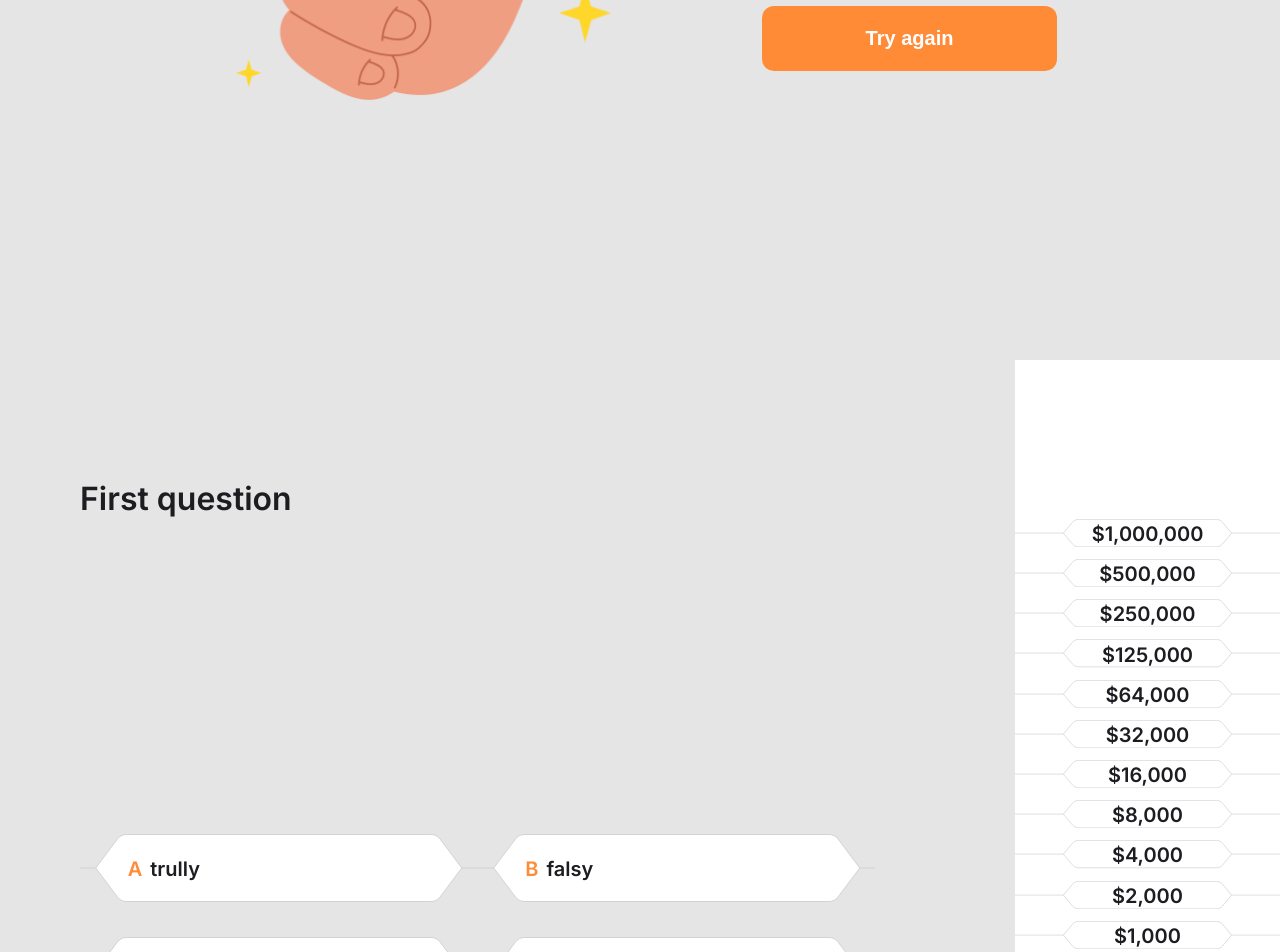
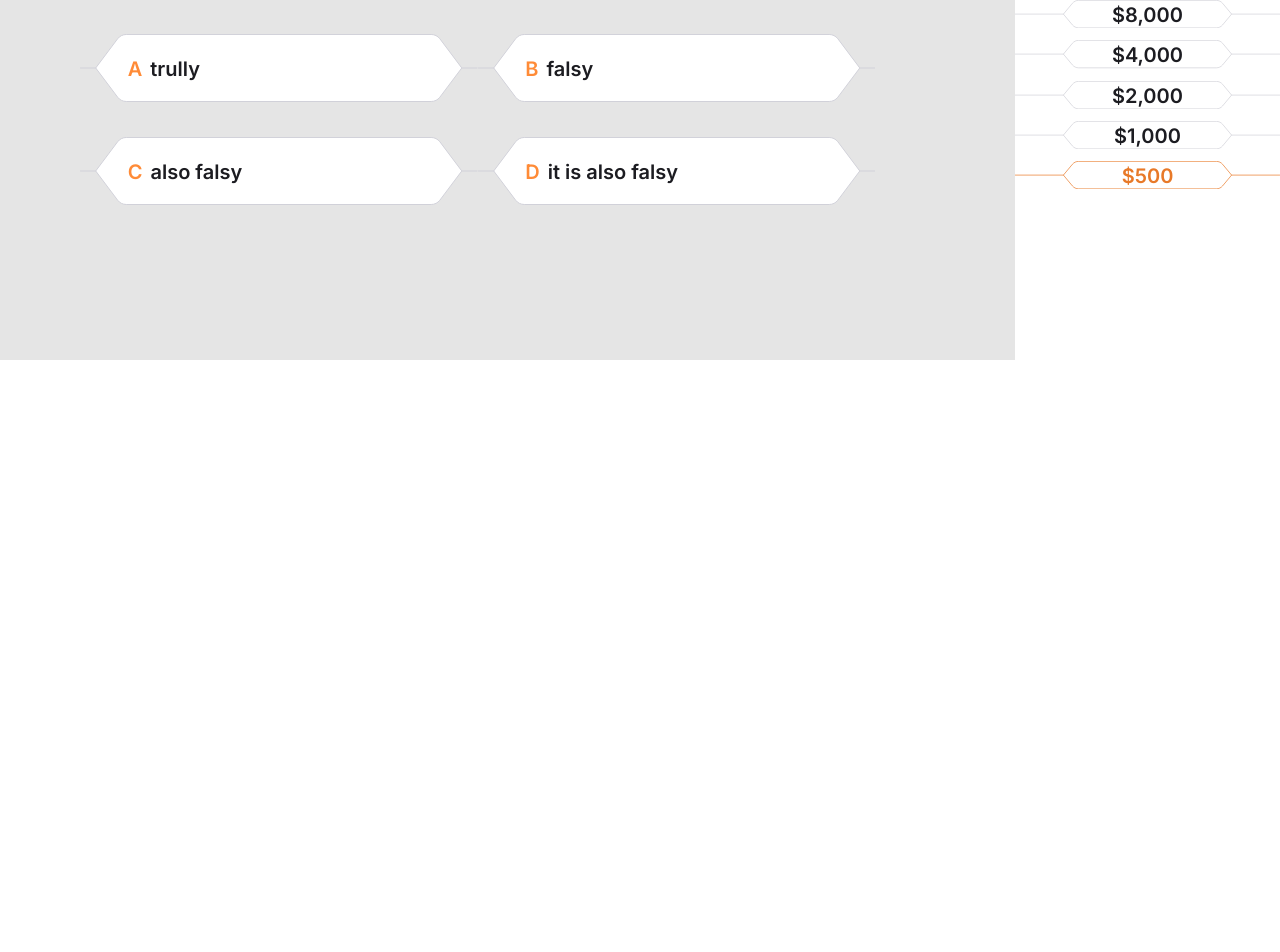
Before and after one commit to YMagrelo/who-want-to-be-millionaire, a React (Create React App) app: page /end in a window 1280 px wide. Shown: the part 440-1392 px from the top of the page. After the commit the page ends 800 px from the top, so only its background shows below. Built offline with nearby package versions, Linux system fonts and the light colour scheme; data requests are answered from the project's data file.

Commit message:
added game logic to GameMainPage

```diff
--- a/db.json
+++ b/db.json
@@ -1,5 +1,6 @@
 {
-  "scoresList": ["500",
+  "scoresList": [
+    "500",
     "1,000",
     "2,000",
     "4,000",
@@ -15,6 +16,7 @@
   "questionsAndAnswers": [
     {
       "id": 0,
+      "winScore": "$0",
       "question": "First question",
       "answers": [
         {
@@ -41,6 +43,7 @@
     },
     {
       "id": 1,
+      "winScore": "$500",
       "question": "Second question",
       "answers": [
         {
@@ -67,6 +70,7 @@
     },
     {
       "id": 2,
+      "winScore": "$1,000",
       "question": "Third question",
       "answers": [
         {
@@ -93,6 +97,7 @@
     },
     {
       "id": 3,
+      "winScore": "$2,000",
       "question": "4 question",
       "answers": [
         {
@@ -119,6 +124,7 @@
     },
     {
       "id": 4,
+      "winScore": "$4,000",
       "question": "5 question",
       "answers": [
         {
@@ -145,6 +151,7 @@
     },
     {
       "id": 5,
+      "winScore": "$8,000",
       "question": "6 question",
       "answers": [
         {
@@ -172,6 +179,7 @@
     {
       "id": 6,
       "question": "7 question",
+      "winScore": "$16,000",
       "answers": [
         {
           "number": "A",
@@ -197,6 +205,7 @@
     },
     {
       "id": 7,
+      "winScore": "$32,000",
       "question": "8 question",
       "answers": [
         {
@@ -223,6 +232,7 @@
     },
     {
       "id": 8,
+      "winScore": "$64,000",
       "question": "9 question",
       "answers": [
         {
@@ -249,6 +259,7 @@
     },
     {
       "id": 9,
+      "winScore": "$125,000",
       "question": "10 question",
       "answers": [
         {
@@ -275,6 +286,7 @@
     },
     {
       "id": 10,
+      "winScore": "$250,000",
       "question": "11 question",
       "answers": [
         {
@@ -301,6 +313,7 @@
     },
     {
       "id": 11,
+      "winScore": "$500,000",
       "question": "12 question",
       "answers": [
         {
--- a/src/components/App/App.jsx
+++ b/src/components/App/App.jsx
@@ -1,23 +1,22 @@
 import React from 'react';
 import './resets.scss';
-import { BrowserRouter, Route } from 'react-router-dom';
+import { BrowserRouter, Route, Switch } from 'react-router-dom';
 import GameStartPage from '../../pages/GameStartPage/GameStartPage';
-import GameEndPage from '../../pages/GameEndPage/GameEndPage';
 import GameMainPage from '../../pages/GameMainPage/GameMainPage';
 
 function App() {
   return (
     <BrowserRouter>
 
-      <Route path="/" exact>
-        <GameStartPage />
-      </Route>
-      <Route path="/end">
-        <GameEndPage />
-      </Route>
-      <Route>
-        <GameMainPage path="/main" />
-      </Route>
+      <Switch>
+        <Route exact path="/">
+          <GameStartPage />
+        </Route>
+        <Route>
+          <GameMainPage path="/main" />
+        </Route>
+      </Switch>
+
     </BrowserRouter>
   );
 }
--- a/src/components/IntroOutroContent/index.jsx
+++ b/src/components/IntroOutroContent/index.jsx
@@ -3,14 +3,14 @@
 import { Link } from 'react-router-dom';
 
 const IntroOutroContent = ({
-  heading, title, buttonText, navigatePath,
+  heading, title, buttonText, navigatePath, handleTryAgainButton,
 }) => (
   <div className="container">
     <img src="/images/introImg.png" alt="greed" className="contentImage" />
     <div className="textBlock">
       <p className="textBlock_heading">{heading}</p>
       <h1 className="textBlock_title">{title}</h1>
-      <Link to={navigatePath}>
+      <Link to={navigatePath} onClick={handleTryAgainButton}>
         <button className="textBlock_button" type="button">{buttonText}</button>
       </Link>
     </div>
--- a/src/components/QuestionsBlock/QuestionsBlock.jsx
+++ b/src/components/QuestionsBlock/QuestionsBlock.jsx
@@ -2,15 +2,28 @@
 import React from 'react';
 import './QuestionsBlock.scss';
 
-const QuestionsBlock = ({ question, answers, handleAnswerClick }) => {
-  console.log('log');
+const classNames = require('classnames');
+
+const QuestionsBlock = ({
+  question, answers, id, winScore, handleAnswerClick, answerButtonStyle,
+}) => {
+  console.log('ljk');
   return (
     <div className="questionsBlock">
       <div className="questionsContainer">
         <h2 className="questionsContainer_questionTitle">{question}</h2>
         <div className="questionsContainer_answersList">
-          {answers.map(({ value, number, isCorrect }) => (
-            <div role="button" className="answerItem" key={value} onClick={() => handleAnswerClick(isCorrect)}>
+          {answers && answers.map(({
+            value, number, isCorrect,
+          }) => {
+            const scoreItemStyle = classNames('answerItem', answerButtonStyle);
+            return (
+              <div
+                role="button"
+                className={scoreItemStyle}
+                key={value}
+                onClick={() => handleAnswerClick(isCorrect, id, winScore)}
+              >
                 <div className="answerItem_value">
                   <span className="answerItem_valueNum">{number}</span>
                   {value}
@@ -23,7 +36,8 @@
                   </svg>
                 </div>
               </div>
-          ))}
+            );
+          })}
         </div>
       </div>
     </div>
--- a/src/components/QuestionsBlock/QuestionsBlock.scss
+++ b/src/components/QuestionsBlock/QuestionsBlock.scss
@@ -80,18 +80,16 @@
    }
 }
 
-
-.scoreBlock {
-  width: 25%;
-  height: 100%;
-  display: flex;
-  align-items: center;
-  background-color: #ffffff;
-
-  &_scoreList {
-    width: 100%;
-    display: flex;
-    flex-direction: column-reverse;
-    justify-content: center;
+.answerItem.right {
+  svg {
+    fill: #E6FAEA;
+    stroke: #47D867;
   }
 }
+
+.answerItem.wrong {
+  svg {
+    fill: #FDEEED;
+    stroke: #EC6259;
+  }
+}
--- a/src/pages/GameMainPage/GameMainPage.jsx
+++ b/src/pages/GameMainPage/GameMainPage.jsx
@@ -2,41 +2,87 @@
 import './GameMainPage.scss';
 import ScoreBlock from '../../components/ScoreBlock/ScoreBlock';
 import QuestionsBlock from '../../components/QuestionsBlock/QuestionsBlock';
+import GameOverPage from '../GameOverPage/GameOverPage';
+import WinGamePage from '../WinGamePage/WinGamePage';
 
 const GameMainPage = () => {
   const [questionNumber, setQuestionNumber] = useState(0);
   const [scoresList, setScoresList] = useState([]);
-  const [question, setQuestion] = useState('');
-  const [answers, setAnswers] = useState([]);
+  const [isGameOver, setIsGameOver] = useState(false);
+  const [finalScore, setFinalWinScore] = useState('');
+  const [fetchedData, setFetchedData] = useState({});
+  const [isGameWin, setIsGameWin] = useState(false);
+  const [answerButtonStyle, setAnswerButtonStyle] = useState('');
 
   useEffect(() => {
-    const load = async () => {
+    const loadScoresList = async () => {
       const response = await fetch('http://localhost:4200/scoresList');
       const data = await response.json();
       setScoresList(data);
     };
-
-    load();
+    loadScoresList();
   }, []);
 
   useEffect(() => {
-    const load = async () => {
+    const loadQuestionsAndAnswers = async () => {
       const response = await fetch('http://localhost:4200/questionsAndAnswers');
       const data = await response.json();
-      setAnswers(data[questionNumber].answers);
-      setQuestion(data[questionNumber].question);
+      setFetchedData(data[questionNumber]);
     };
-    load();
+    loadQuestionsAndAnswers();
   }, [questionNumber]);
-  const handleAnswerClick = (isCorrect) => {
-    console.log('isCorrect', isCorrect);
+
+  const handleAnswerClick = (isCorrect, id, winScore) => {
+    const lastQuestionId = 11;
+
     if (isCorrect) {
-      setQuestionNumber(((prevState) => prevState + 1));
+      setAnswerButtonStyle('right');
+    } else {
+      setAnswerButtonStyle('wrong');
     }
+
+    setTimeout(() => {
+      if (id === lastQuestionId && isCorrect) {
+        setIsGameWin(true);
+      }
+
+      if (!isCorrect) {
+        setIsGameOver(true);
+        setFinalWinScore(winScore);
+      }
+
+      if (isCorrect) {
+        setQuestionNumber(((prevState) => prevState + 1));
+      }
+    }, 3000);
   };
+
+  if (isGameOver) {
+    return (
+      <GameOverPage
+        score={finalScore}
+        setQuestionNumber={setQuestionNumber}
+        setIsGameOver={setIsGameOver}
+      />
+    );
+  }
+
+  if (isGameWin) {
+    return (
+      <WinGamePage />
+    );
+  }
+
   return (
     <div className="mainPageContainer">
-      <QuestionsBlock question={question} answers={answers} handleAnswerClick={handleAnswerClick} />
+      <QuestionsBlock
+        question={fetchedData.question}
+        answers={fetchedData.answers}
+        id={fetchedData.id}
+        winScore={fetchedData.winScore}
+        handleAnswerClick={handleAnswerClick}
+        answerButtonStyle={answerButtonStyle}
+      />
       <ScoreBlock data={scoresList} questionNumber={questionNumber} />
     </div>
   );
--- a/src/pages/GameEndPage/GameEndPage.jsx
+++ b/src/pages/GameOverPage/GameOverPage.jsx
@@ -1,22 +1,29 @@
 import React from 'react';
-import './GameEndPage.scss';
+import './GameOverPage.scss';
 import IntroOutroContent from '../../components/IntroOutroContent';
 
-const GameEndPage = () => {
+const GameOverPage = ({
+  score, setQuestionNumber, setIsGameOver,
+}) => {
   const heading = 'Total score:';
-  const title = '$8,000 earned';
   const buttonText = 'Try again';
   const navigatePath = '/';
+  const handleTryAgainButton = () => {
+    setQuestionNumber(0);
+    setIsGameOver(false);
+  };
+
   return (
     <div className="endPageContainer">
       <IntroOutroContent
         heading={heading}
-        title={title}
+        title={score}
         buttonText={buttonText}
         navigatePath={navigatePath}
+        handleTryAgainButton={handleTryAgainButton}
       />
     </div>
   );
 };
 
-export default GameEndPage;
+export default GameOverPage;
--- /dev/null
+++ b/src/pages/WinGamePage/WinGamePage.jsx
@@ -0,0 +1,11 @@
+import React from 'react';
+import './WinGamePage.scss';
+
+const WinGamePage = () => (
+  <div className="winPageContainer">
+    <img src="/images/introImg.png" alt="greed" className="winPageContainer_contentImage" />
+    <h1 className="winPageContainer_title">Congratulations!!! You are win the main prize $1,000,000</h1>
+  </div>
+);
+
+export default WinGamePage;
--- /dev/null
+++ b/src/pages/WinGamePage/WinGamePage.scss
@@ -0,0 +1,21 @@
+.winPageContainer {
+  height: 100vh;
+  display: flex;
+  padding: 0 10px;
+  flex-direction: column;
+  align-items: center;
+  text-align: center;
+  justify-content: center;
+  background: linear-gradient(to right bottom, #ffffff 50%, #FFF3EB 50%);
+
+  &_contentImage {
+    width: 100%;
+    display: block;
+    max-width: 300px;
+    margin-bottom: 30px;
+  }
+
+  &_title {
+    max-width: 450px;
+  }
+}
```
Also changed, not shown: .eslintrc.json, src/pages/GameOverPage/GameOverPage.scss (renamed from src/pages/GameEndPage/GameEndPage.scss). Lines whose indentation alone changed are shown as unchanged.
